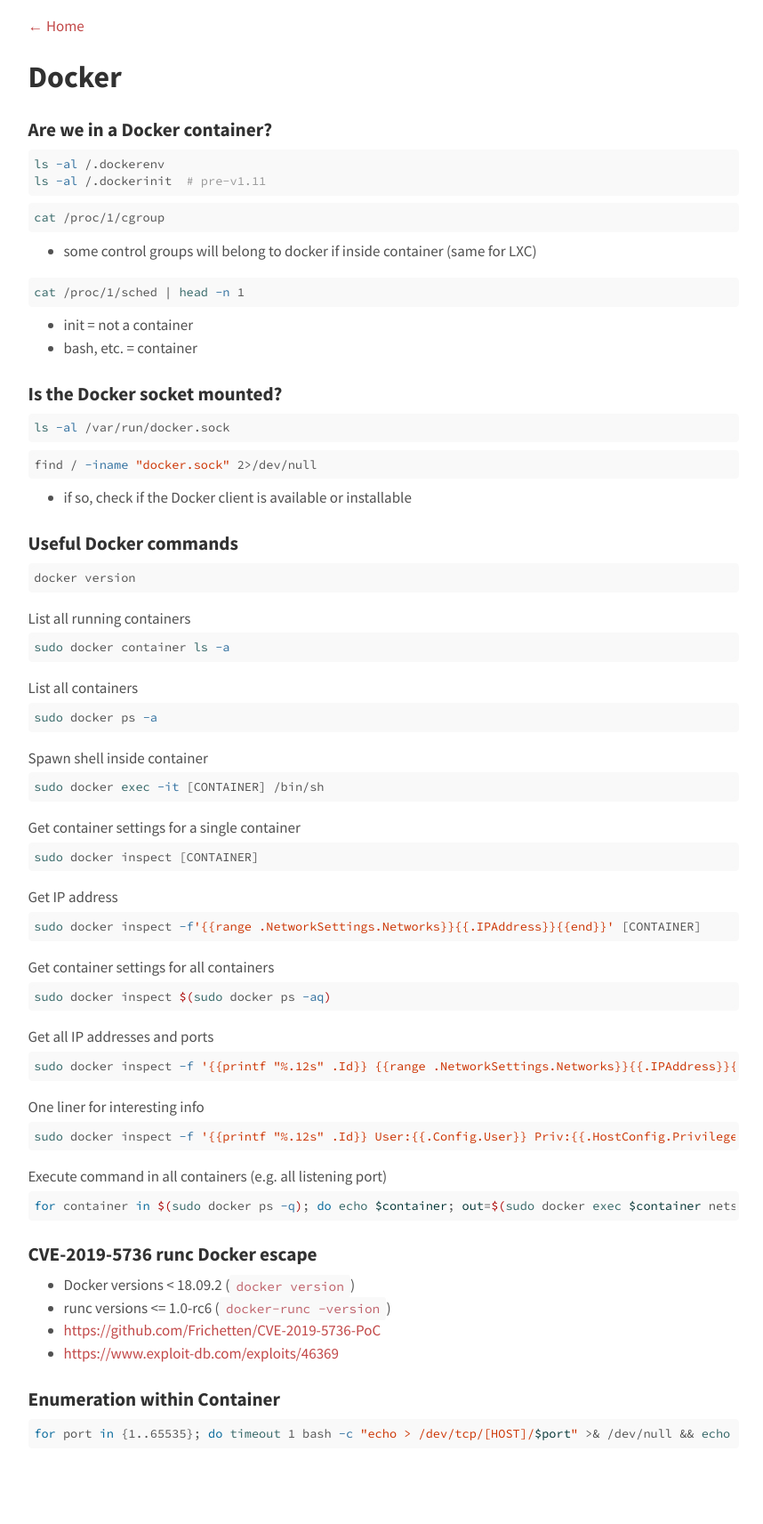
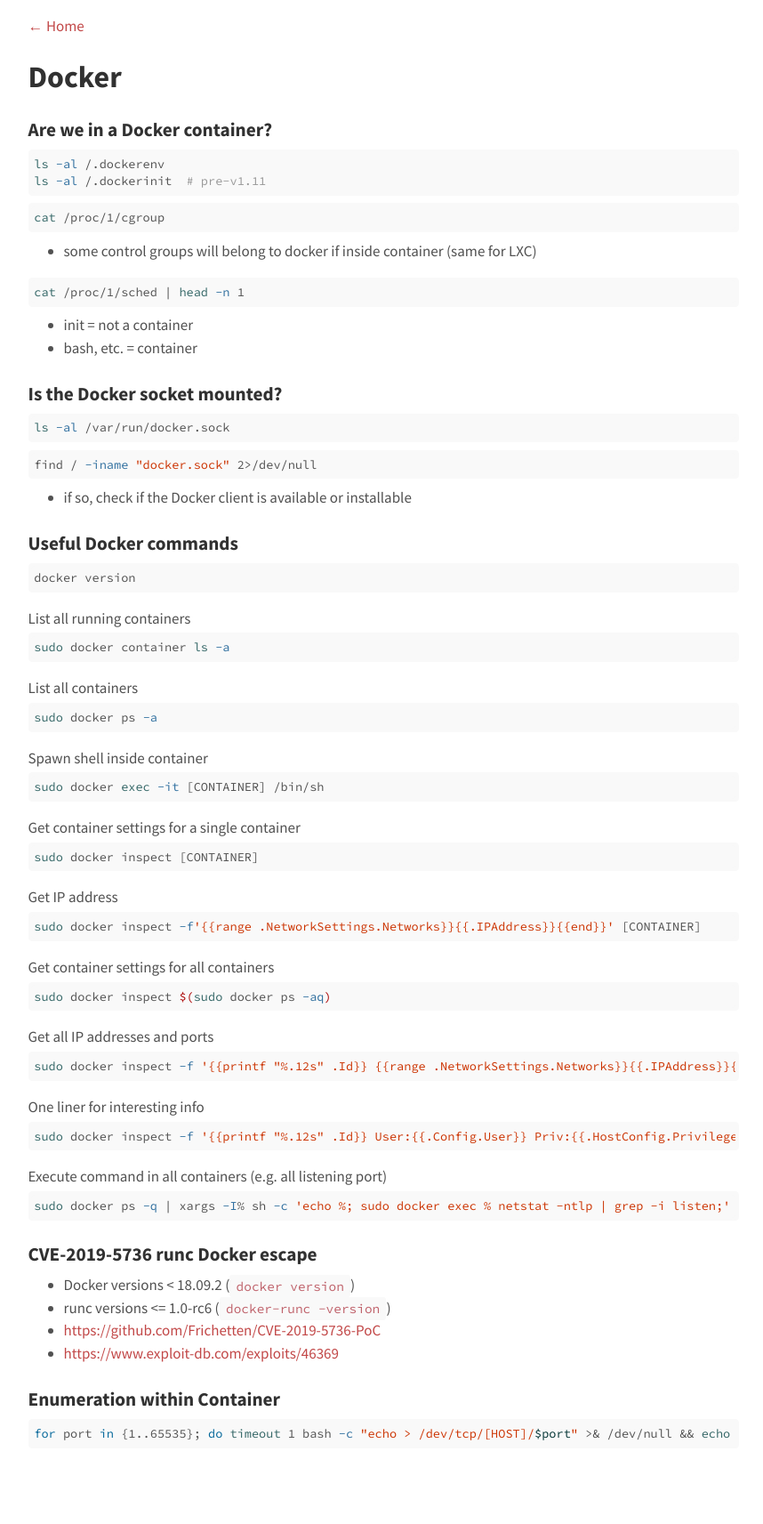
Before and after one commit to agrzeslak/cheatsheet, a Jekyll site: the page built from _topics/docker.md, in a window 1280 px wide. Shown: the whole page at 89% size, without its empty margins (209-1067 px from the left). Built offline with Jekyll 4.4.1, drawn with Linux system fonts in a browser that asks for light colours.

Commit message:
Moved to xargs

````diff
--- a/_topics/docker.md
+++ b/_topics/docker.md
@@ -82,7 +82,7 @@ sudo docker inspect -f '{{printf "%.12s" .Id}} User:{{.Config.User}} Priv:{{.Hos
 
 Execute command in all containers (e.g. all listening port)
 ```shell
-for container in $(sudo docker ps -q); do echo $container; out=$(sudo docker exec $container netstat -ntlp); echo $out | grep -i listen; done
+sudo docker ps -q | xargs -I% sh -c 'echo %; sudo docker exec % netstat -ntlp | grep -i listen;'
 ```
 
 ### CVE-2019-5736 runc Docker escape
````
